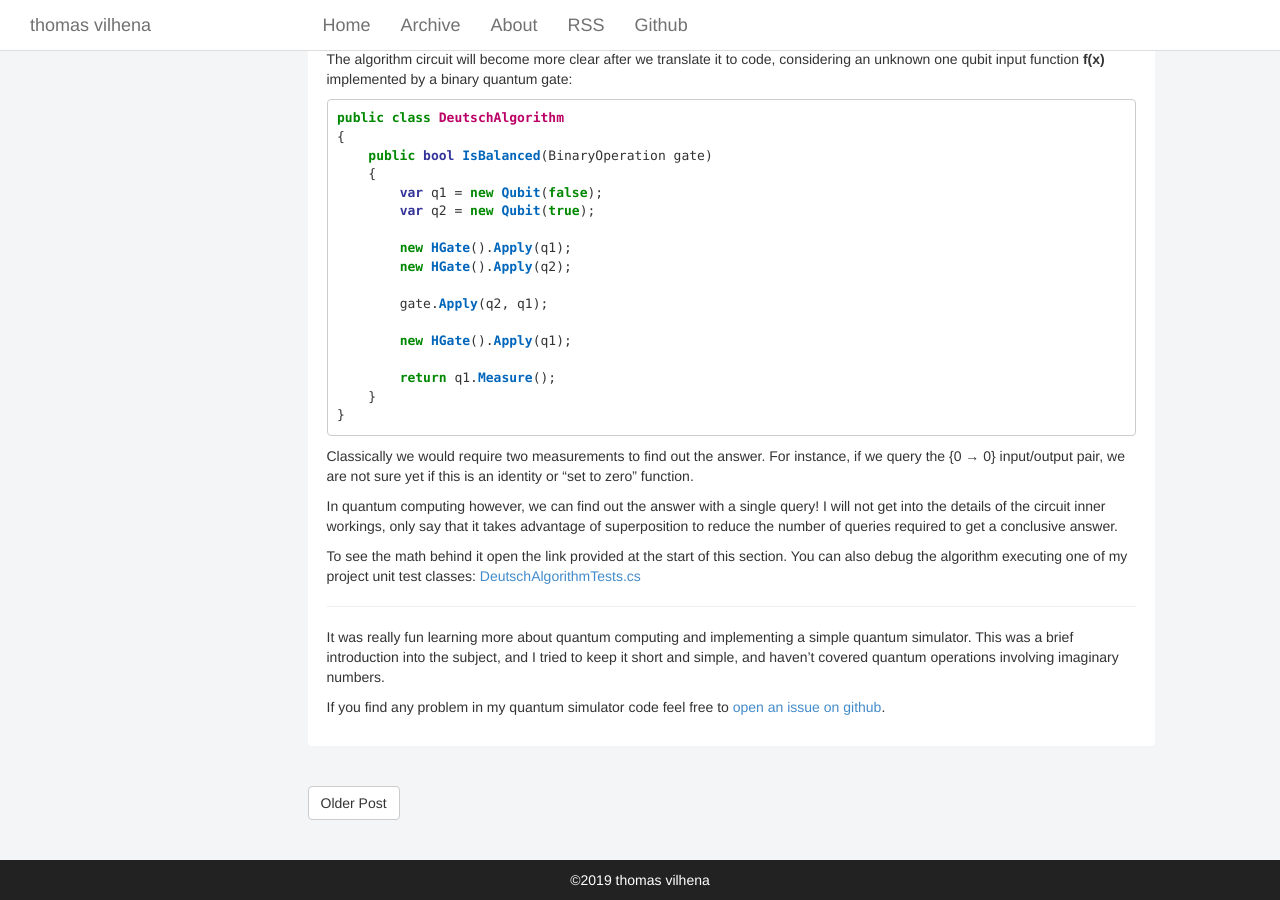
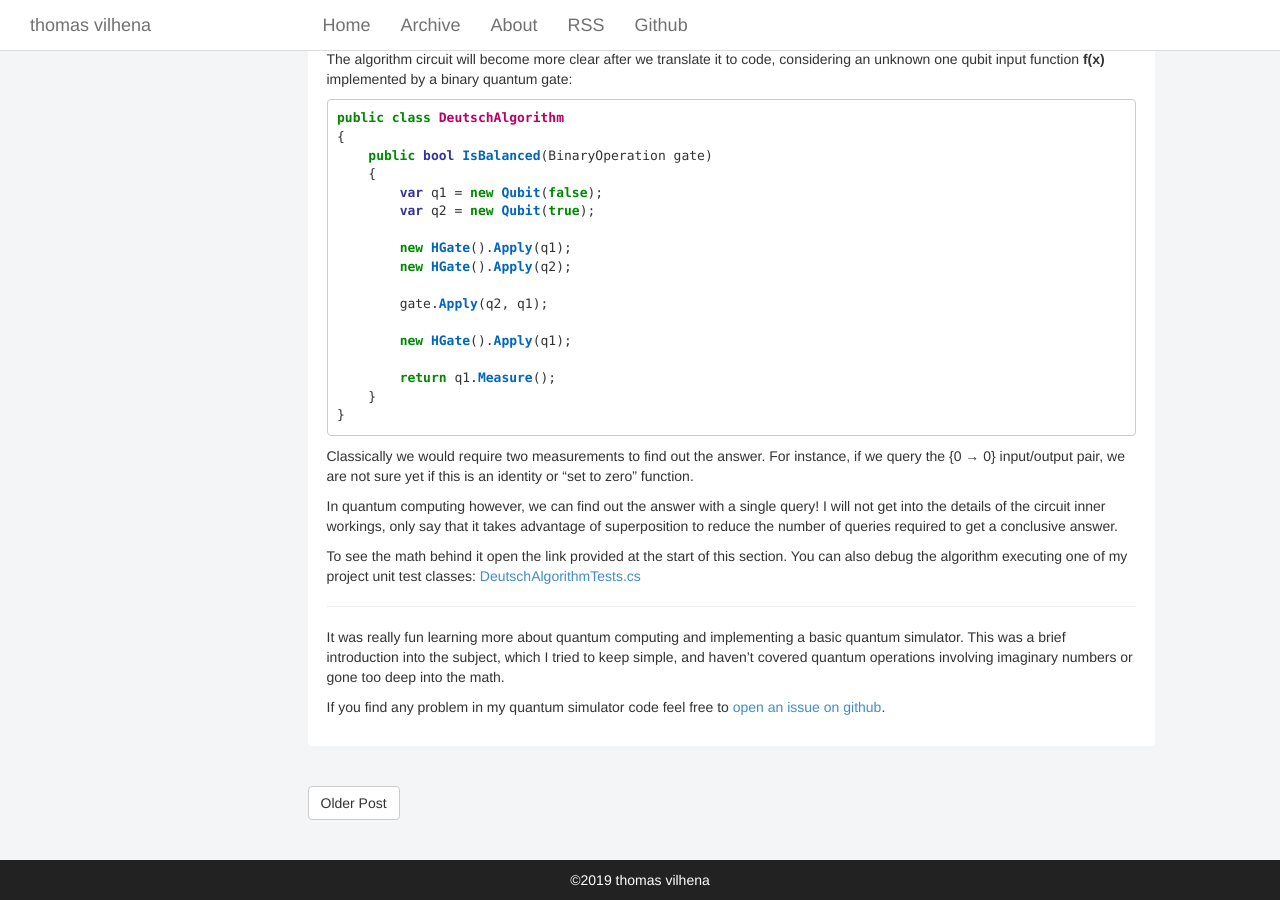
Before and after one commit to TCGV/blog, a Jekyll site: the page built from _posts/2019-11-20-quantum-computing-for-programmers.md, in a window 1280 px wide and 900 px high, scrolled down 5055 px. Built offline with Jekyll 4.4.1, drawn with Linux system fonts in a browser that asks for light colours.

Commit message:
- rephrasing last sentence

```diff
--- a/_posts/2019-11-20-quantum-computing-for-programmers.md
+++ b/_posts/2019-11-20-quantum-computing-for-programmers.md
@@ -292,6 +292,6 @@ To see the math behind it open the link provided at the start of this section. Y
 
 ---
 
-It was really fun learning more about quantum computing and implementing a simple quantum simulator. This was a brief introduction into the subject, and I tried to keep it short and simple, and haven't covered quantum operations involving imaginary numbers.
+It was really fun learning more about quantum computing and implementing a basic quantum simulator. This was a brief introduction into the subject, which I tried to keep simple, and haven't covered quantum operations involving imaginary numbers or gone too deep into the math.
 
 If you find any problem in my quantum simulator code feel free to [open an issue on github](https://github.com/TCGV/QuantumSim/issues).
```
